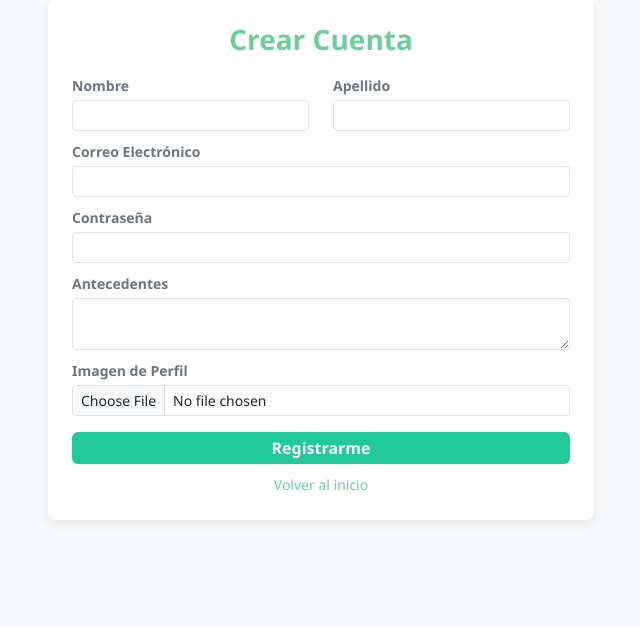
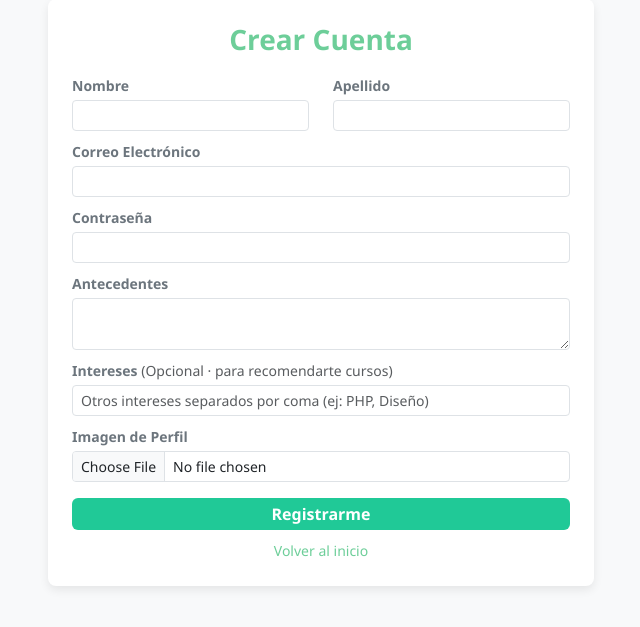
Before and after one commit to vaniina-afk/cursolandia, a PHP site: page /index.php?accion=registro in a window 1280 px wide. Shown: the part 25-652 px from the top of the page, without its empty margins (319-959 px from the left). Run offline with PHP 8.4, Linux system fonts and the light colour scheme; data that the repository does not hold is empty.

Commit message:
Filtro por precio, intereses en registro, avatares en foro y orden de cursos.
Agrega filtro de cursos gratuitos y pagos en el catálogo, permite seleccionar o crear intereses durante el registro, muestra foto de perfil o inicial en las respuestas del foro, prioriza cursos inscritos sobre cursos sin cupo en el inicio y relega cursos finalizados al final de Mis Cursos Creados.

```diff
--- a/Backend/Controllers/AuthController.php
+++ b/Backend/Controllers/AuthController.php
@@ -80,6 +80,13 @@ class AuthController {
                 }
 
                 if ($this->usuarioModel->registrar($nombre, $apellido, $email, $contrasena_hash, $antecedentes, $imagen_perfil)) {
+                    $usuario_creado = $this->usuarioModel->obtenerPorEmail($email);
+                    if ($usuario_creado) {
+                        $ids_intereses = $_POST['intereses'] ?? [];
+                        $nuevos_intereses = $_POST['nuevos_intereses'] ?? '';
+                        $this->usuarioModel->guardarInteresesUsuario((int)$usuario_creado['id_usuario'], $ids_intereses, $nuevos_intereses);
+                    }
+
                     $mensaje = "<div class='alert alert-success p-2 small mb-3'>¡Registro exitoso! Ya puedes <a href='index.php?accion=login' class='fw-bold text-success'>iniciar sesión</a>.</div>";
                 } else {
                     $mensaje = "<div class='alert alert-danger p-2 small mb-3'>Ocurrió un error al registrar la cuenta.</div>";
@@ -87,6 +94,7 @@ class AuthController {
             }
         }
 
+        $intereses_disponibles = $this->usuarioModel->obtenerTodosLosIntereses();
         require_once __DIR__ . '/../../Frontend/views/auth/registro.php';
     }
 
--- a/Backend/Controllers/CursoController.php
+++ b/Backend/Controllers/CursoController.php
@@ -32,8 +32,9 @@ class CursoController {
         $busqueda = isset($_GET['buscar']) ? trim($_GET['buscar']) : '';
         $etiqueta_filtro = isset($_GET['etiqueta']) ? (int)$_GET['etiqueta'] : 0;
         $acceso_filtro = isset($_GET['acceso']) ? trim($_GET['acceso']) : '';
+        $precio_filtro = isset($_GET['precio']) ? trim($_GET['precio']) : '';
 
-        $resultado_cursos = $this->cursoModel->obtenerCursosActivos($id_usuario, $busqueda, $etiqueta_filtro, $acceso_filtro);
+        $resultado_cursos = $this->cursoModel->obtenerCursosActivos($id_usuario, $busqueda, $etiqueta_filtro, $acceso_filtro, $precio_filtro);
         $etiquetas_filtro = $this->cursoModel->obtenerTodasLasEtiquetas();
         $inscripciones = [];
         $limite_inscripciones = false;
--- a/Backend/Models/CursoModel.php
+++ b/Backend/Models/CursoModel.php
@@ -7,7 +7,7 @@ class CursoModel {
     }
 
     // --- MÉTODOS PARA EL CATÁLOGO (INICIO) ---
-    public function obtenerCursosActivos($id_usuario = 0, $busqueda = '', $id_etiqueta = 0, $acceso = '') {
+    public function obtenerCursosActivos($id_usuario = 0, $busqueda = '', $id_etiqueta = 0, $acceso = '', $precio = '') {
         $hoy = date('Y-m-d');
 
         $sql = "SELECT c.*, u.nombre, u.apellido,
@@ -45,6 +45,12 @@ class CursoModel {
             $sql .= " AND c.es_privado = 0";
         } elseif ($acceso === 'privado') {
             $sql .= " AND c.es_privado = 1";
+        }
+
+        if ($precio === 'gratis') {
+            $sql .= " AND (c.costo IS NULL OR c.costo <= 0)";
+        } elseif ($precio === 'pago') {
+            $sql .= " AND (c.costo IS NOT NULL AND c.costo > 0)";
         }
 
         $sql .= " GROUP BY c.id_curso
@@ -102,12 +108,13 @@ class CursoModel {
     }
 
     public function obtenerCursosCreadosPorUsuario($id_usuario) {
+        $hoy = date('Y-m-d');
         $stmt = $this->conexion->prepare("SELECT c.id_curso, c.titulo, c.cupo, c.fecha_inicio, c.fecha_fin, c.es_privado, c.costo,
                                                  (SELECT COUNT(*) FROM Inscripciones i WHERE i.id_curso = c.id_curso AND i.estado = 'Pendiente') AS solicitudes_pendientes
                                           FROM Cursos c
                                           WHERE c.id_creador = ? AND c.activo = 1
-                                          ORDER BY c.fecha_inicio DESC");
-        $stmt->bind_param("i", $id_usuario);
+                                          ORDER BY (c.fecha_fin < ?) ASC, c.fecha_inicio DESC");
+        $stmt->bind_param("is", $id_usuario, $hoy);
         $stmt->execute();
         $resultado = $stmt->get_result();
         $stmt->close();
@@ -215,7 +222,6 @@ class CursoModel {
     }
 
     public function inscribirUsuario($id_curso, $id_usuario) {
-        // 1. Verificar si ya existe una inscripción o solicitud previa
         $stmt_check = $this->conexion->prepare("SELECT id_inscripcion FROM Inscripciones WHERE id_curso = ? AND id_usuario = ?");
         $stmt_check->bind_param("ii", $id_curso, $id_usuario);
         $stmt_check->execute();
@@ -225,12 +231,10 @@ class CursoModel {
         }
         $stmt_check->close();
 
-        // 2. Verificar límite de 3 cursos activos para usuarios gratuitos (no PRO)
         if ($this->esUsuarioPro($id_usuario) == 0 && $this->contarInscripcionesActivasUsuario($id_usuario) >= 3) {
             return 'limite_pro';
         }
 
-        // 3. Obtener datos del curso y validar vigencia de fechas y cupo
         $stmt_curso = $this->conexion->prepare("SELECT titulo, id_creador, costo, cupo, es_privado, fecha_inicio, fecha_fin
                                                 FROM Cursos
                                                 WHERE id_curso = ? AND activo = 1");
@@ -257,7 +261,6 @@ class CursoModel {
 
         $requiere_aprobacion = ((int)$curso_data['es_privado'] === 1 || ($curso_data['costo'] !== null && (float)$curso_data['costo'] > 0));
 
-        // 4A. Si es privado o pago: queda en estado 'Pendiente' y se notifica al creador
         if ($requiere_aprobacion) {
             $stmt_ins = $this->conexion->prepare("INSERT INTO Inscripciones (id_curso, id_usuario, estado) VALUES (?, ?, 'Pendiente')");
             $stmt_ins->bind_param("ii", $id_curso, $id_usuario);
@@ -287,7 +290,6 @@ class CursoModel {
             return 'error';
         }
 
-        // 4B. Si es público y gratuito: inscripción directa 'Aceptado' con transacción ACID
         $this->conexion->begin_transaction();
         try {
             $stmt_ins = $this->conexion->prepare("INSERT INTO Inscripciones (id_curso, id_usuario, estado) VALUES (?, ?, 'Aceptado')");
--- a/Frontend/Views/auth/registro.php
+++ b/Frontend/Views/auth/registro.php
@@ -1,6 +1,7 @@
 <?php
 $titulo_pagina = "Registro";
 require_once __DIR__ . '/../layouts/header.php';
+/** @var mysqli_result|false $intereses_disponibles */
 ?>
 
 <div class="container mt-4 mb-4">
@@ -39,6 +40,25 @@ require_once __DIR__ . '/../layouts/header.php';
                             <textarea name="antecedentes" class="form-control form-control-sm" rows="2"></textarea>
                         </div>
 
+                        <div class="mb-2">
+                            <label class="form-label text-secondary fw-semibold small mb-1">
+                                Intereses <span class="text-muted fw-normal">(Opcional · para recomendarte cursos)</span>
+                            </label>
+                            <?php if (isset($intereses_disponibles) && $intereses_disponibles instanceof mysqli_result && $intereses_disponibles->num_rows > 0): ?>
+                                <div class="d-flex flex-wrap gap-2 mb-2 p-2 border rounded bg-light" style="max-height: 110px; overflow-y: auto;">
+                                    <?php while ($int = $intereses_disponibles->fetch_assoc()): ?>
+                                        <div class="form-check m-0">
+                                            <input class="form-check-input" type="checkbox" name="intereses[]" value="<?php echo $int['id_interes']; ?>" id="reg_int_<?php echo $int['id_interes']; ?>">
+                                            <label class="form-check-label small" for="reg_int_<?php echo $int['id_interes']; ?>">
+                                                <?php echo htmlspecialchars($int['nombre']); ?>
+                                            </label>
+                                        </div>
+                                    <?php endwhile; ?>
+                                </div>
+                            <?php endif; ?>
+                            <input type="text" name="nuevos_intereses" class="form-control form-control-sm" placeholder="Otros intereses separados por coma (ej: PHP, Diseño)">
+                        </div>
+
                         <div class="mb-3">
                             <label class="form-label text-secondary fw-semibold small mb-1">Imagen de Perfil</label>
                             <input type="file" name="imagen" class="form-control form-control-sm" accept="image/*">
```
Also changed, not shown: Frontend/Views/foro/pregunta_foro.php (+10 -0 lines), Frontend/Views/home.php (+11 -3 lines), Resources/uploads/perfil_7_1794763551.png (added).
